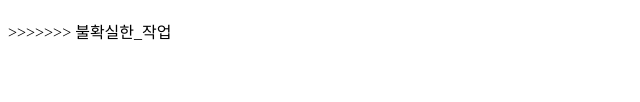
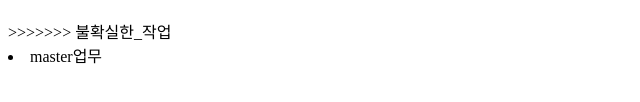
Before and after one commit to Heosungrok/hsr1205, a plain HTML site: page index.html in a window 1280 px wide. Shown: the part 170-272 px from the top of the page, 0-640 px from the left. Drawn offline with Linux system fonts and the light colour scheme.

Commit message:
master 업무

```diff
--- a/index.html
+++ b/index.html
@@ -14,5 +14,7 @@
 =======
     <h1>불확실한작업</h1>
 >>>>>>> 불확실한_작업
+
+    <li>master업무</li>
 </body>
 </html>
```
